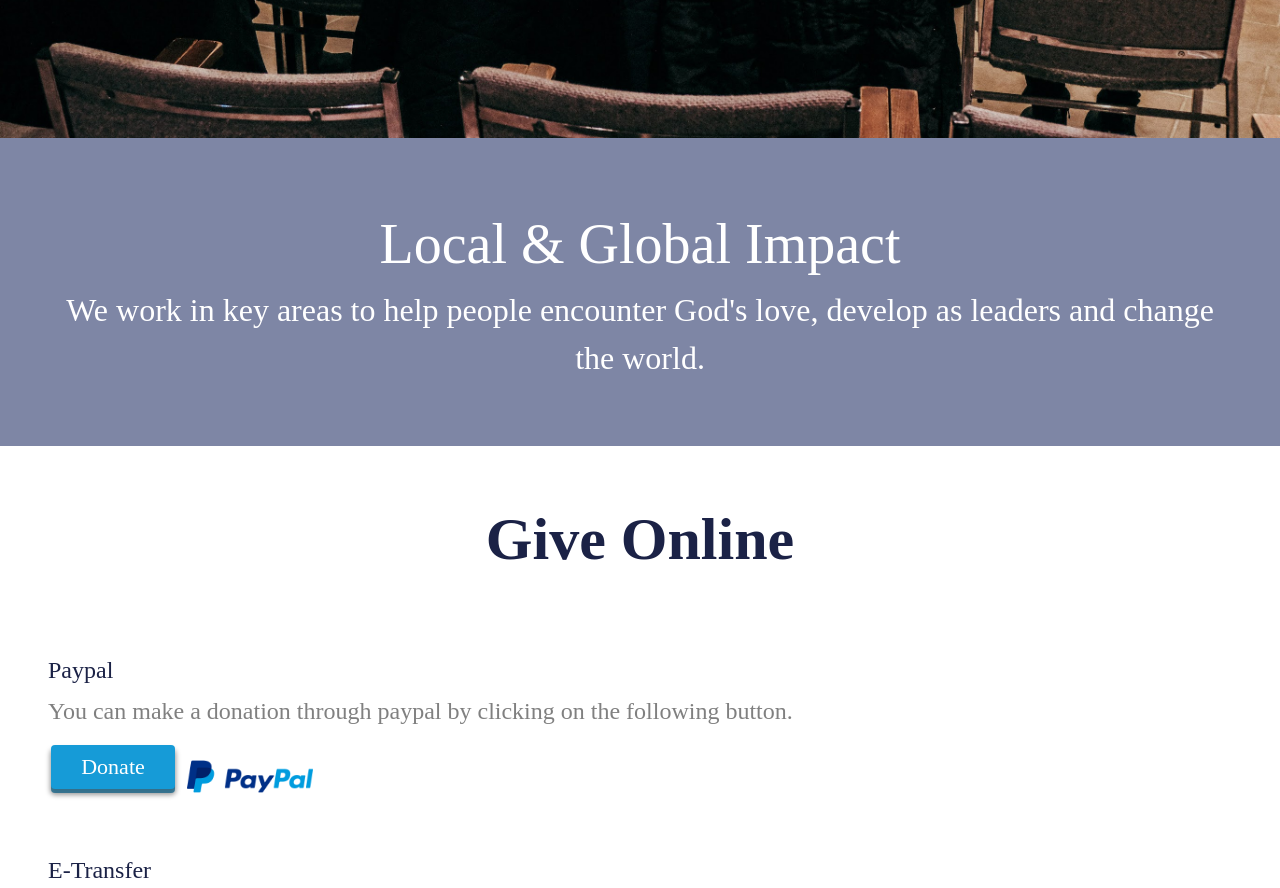
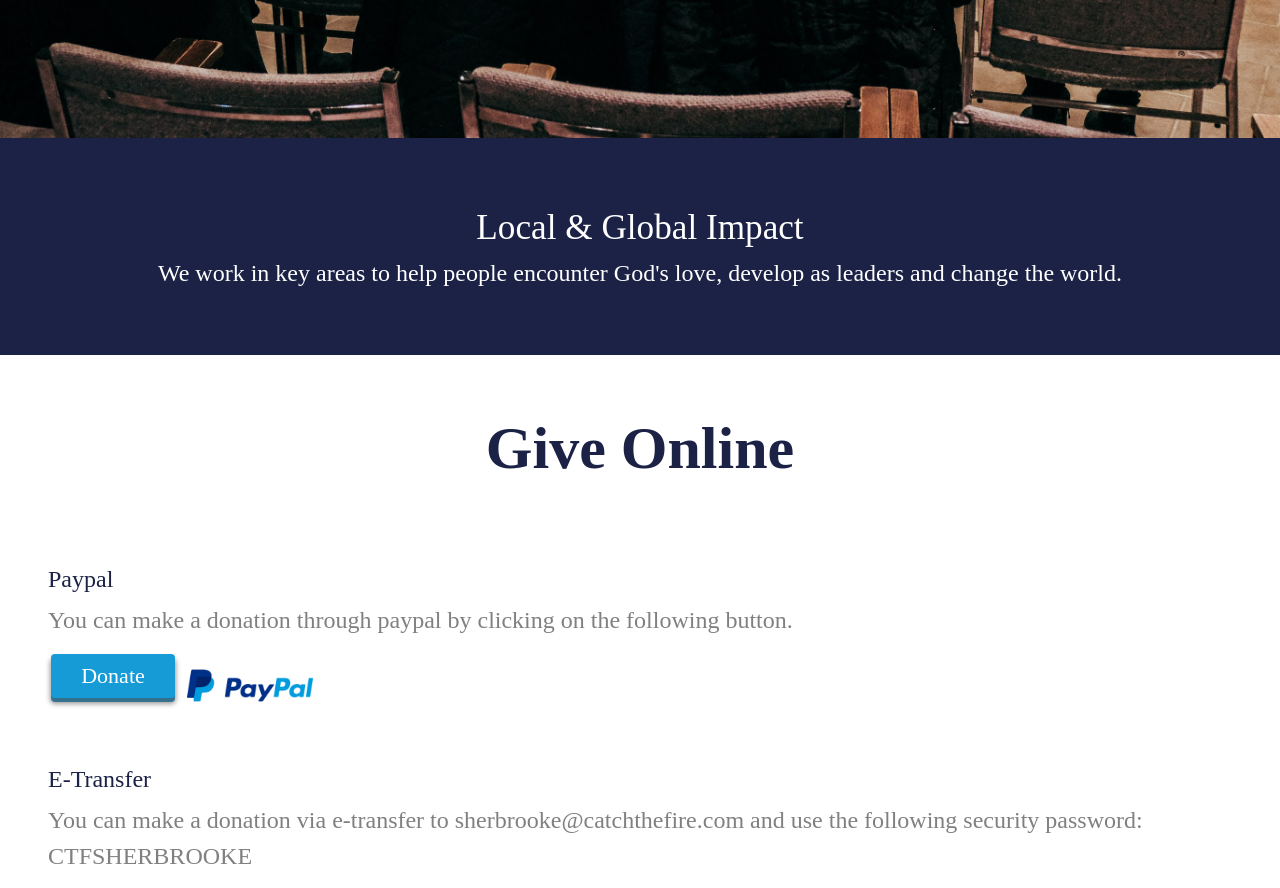
Before and after one commit to creyesmarquez/ctf, a React (Create React App) app: page /donations in a window 1280 px wide. Shown: the part 780-1668 px from the top of the page. Built offline with nearby package versions, Linux system fonts and the light colour scheme.

Commit message:
emmergence conference

```diff
--- a/public/i18n/en.json
+++ b/public/i18n/en.json
@@ -49,5 +49,14 @@
   "our-values-3": "Change The World",
   "our-values-3-description": "Being changed through a lifestyle of encountering the loving presence of God.",
   "join-team": "Join The Team",
-  "join-team-mail-to-label": "Join us"
+  "join-team-mail-to-label": "Join us",
+  "conference-emergence": [
+    "Émergence Conference You, Me, Us",
+    "What : Relationships, sexuality and identity",
+    "When : Septembre 29th-30th 2023",
+    "Where : Église le Carrefour Chrétien, 601 Rue Saint-Michel",
+    "Who : 15-30 years old",
+    "Stay alert, we will soon reveal our guest speakers and other exciting information!"
+  ],
+  "register": "Register"
 }
--- a/public/i18n/fr.json
+++ b/public/i18n/fr.json
@@ -49,5 +49,14 @@
   "our-values-3": "Change Le Monde",
   "our-values-3-description": "Être changé au travers d’un style de vie qui consiste à rencontrer la présence aimante de Dieu.",
   "join-team": "Joins toi à l'équipe",
-  "join-team-mail-to-label": "Rejoins nous"
+  "join-team-mail-to-label": "Rejoins nous",
+  "conference-emergence": [
+    "Conférence Émergence Le Toi, le Moi, le Nous",
+    "Quoi :  les relations, la sexualité et l'identité",
+    "Quand : 29-30 Septembre 2023",
+    "Où : Église le Carrefour Chrétien, 601 Rue Saint-Michel",
+    "Qui : 15-30 ans",
+    "Reste à l'affût, on dévoilera bientôt nos orateurs invités et d'autres informations excitantes!"
+  ],
+  "register": "S'inscrire"
 }
--- a/src/components/pages/Home.js
+++ b/src/components/pages/Home.js
@@ -8,11 +8,12 @@ import Separator from "../separators/Separator";
 
 export default function Home() {
   const { t } = useTranslation();
+  const emergence = t("conference-emergence", { returnObjects: true });
+  const conferencePicture = require(`../../assets/images/conference-emergence.png`);
 
   return (
     <>
       <Row>
-        <Separator title={t("welcome")} subtitle={t("weekly-reunion")} />
         <ReactPlayer
           className="react-player"
           url={video}
@@ -38,6 +39,37 @@ export default function Home() {
           </Col>
         </Row>
         <Row id="description">{t("welcome-description")}</Row>
+        <Separator title={t("welcome")} subtitle={t("weekly-reunion")} />
+        <Row id="description">
+          <Col>
+            <img
+              align="center"
+              style={{
+                maxWidth: "80%",
+                minWidth: "300px",
+                paddingLeft: "0",
+                paddingTop: "1rem",
+              }}
+              src={conferencePicture}
+              alt="logo"
+            />
+          </Col>
+          <Col>
+            {emergence.map((info) => (
+              <div style={{ padding: "initial" }}>
+                {info} <br />
+              </div>
+            ))}
+            <a
+              class="button"
+              href="https://lecarrefour.churchcenter.com/registrations/events/1846588"
+              target="_blank"
+              rel="noreferrer"
+            >
+              {t("register")}
+            </a>
+          </Col>
+        </Row>
       </Row>
     </>
   );
--- a/src/components/separators/Separator.css
+++ b/src/components/separators/Separator.css
@@ -1,6 +1,7 @@
 #don-separator-1 {
-  background-color: #7e86a5;
+  background-color: #1b2246;
   padding: 5%;
+  margin: initial;
   height: fit-content;
   align-content: center;
 }
@@ -8,7 +9,7 @@
 #don-separator-1-title {
   justify-content: space-around;
   text-align: center;
-  font-size: 3.5rem;
+  font-size: 2.2rem;
   font-weight: 500;
   color: white;
   margin: initial;
@@ -18,6 +19,6 @@
   margin: auto;
   width: fit-content;
   text-align: center;
-  font-size: 2rem;
+  font-size: 1.5rem;
   color: white;
 }
--- a/src/components/styles/Donations.css
+++ b/src/components/styles/Donations.css
@@ -32,30 +32,6 @@
   transform: translate(-50%, -50%);
 }
 
-#don-separator-1 {
-  background-color: #7e86a5;
-  padding: 5%;
-  height: fit-content;
-  align-content: center;
-}
-
-#don-separator-1-title {
-  justify-content: space-around;
-  text-align: center;
-  font-size: 3.5rem;
-  font-weight: 500;
-  color: white;
-  margin: initial;
-}
-
-#don-separator-1-content {
-  margin: auto;
-  width: fit-content;
-  text-align: center;
-  font-size: 2rem;
-  color: white;
-}
-
 .button {
   display: block;
   width: 124px;
```
Also changed, not shown: 1 other file (tests, documents, lock files or other folders).
